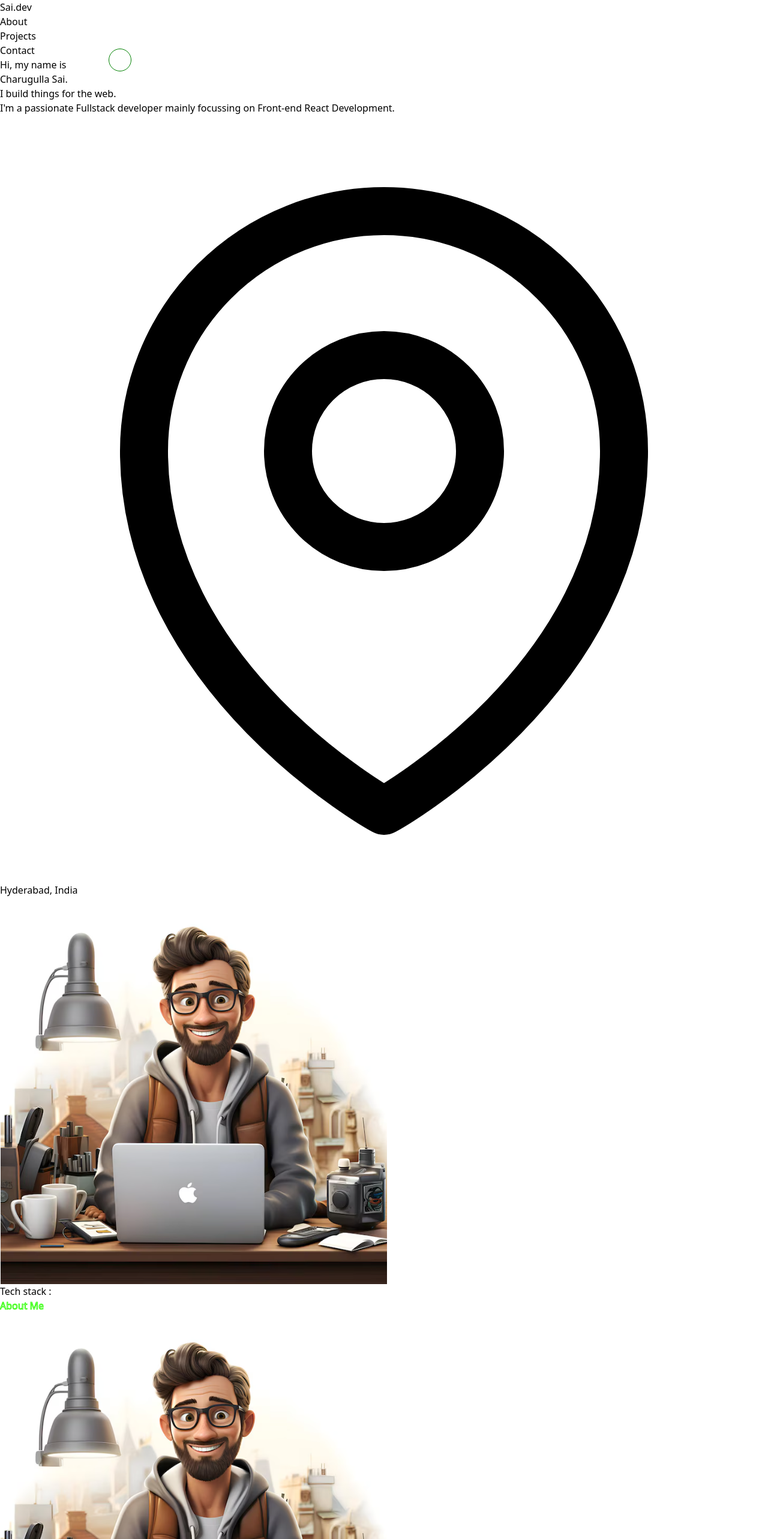
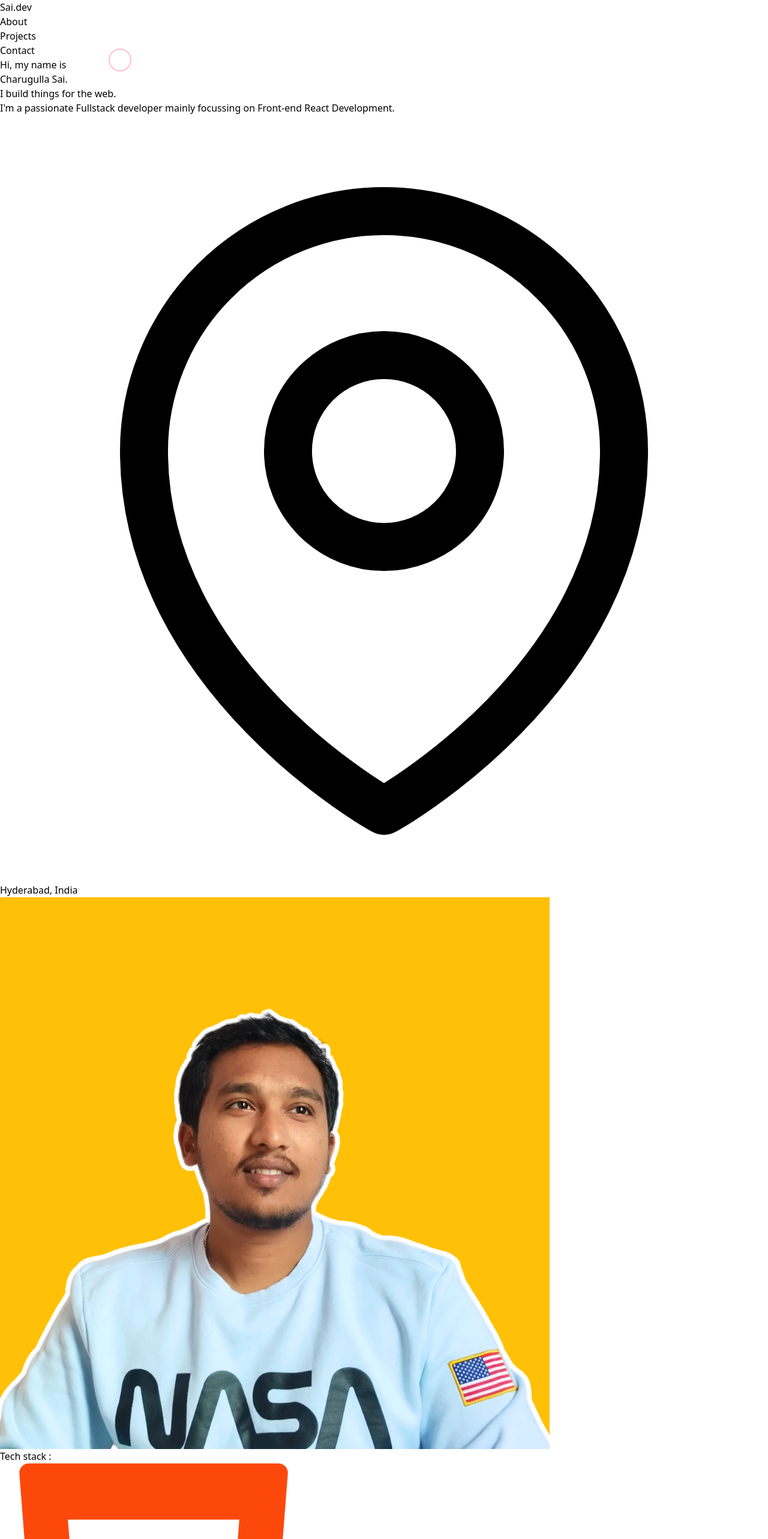
Before and after one commit to charugulla-sai/portfolio, a React (Vite) app: page / in a window 1280 px wide. Shown: the top 2566 px of the page at 60% size. Built offline with nearby package versions, Linux system fonts and the light colour scheme.

Commit message:
add tech stack in hero section and update minute styles

```diff
--- a/src/App.css
+++ b/src/App.css
@@ -0,0 +1,3 @@
+.mouse_circle{
+  z-index: -1;
+}
--- a/src/App.jsx
+++ b/src/App.jsx
@@ -14,12 +14,12 @@
   return (
     <div onMouseMove={trackMouse} className="relative ">
       <span
-        className="mouse_circle z-0 "
+        className="mouse_circle"
         style={{
           width: '38px',
           height: '38px',
           borderRadius: '50%',
-          border: '1px solid green',
+          border: '2px solid pink',
           position: 'fixed ',
           left: `${mousePosition.x}px`,
           top: `${mousePosition.y}px`, // Adjusted for scroll position
--- a/src/components/About/About.css
+++ b/src/components/About/About.css
@@ -3,8 +3,3 @@
   -webkit-text-stroke: 1px #2eff04;
   transition: all 0.2s ease-in-out;
 }
-
-.about_me_heading:hover{
-  color: #fff;
-  -webkit-text-stroke: 0px #000000;
-}
--- a/src/components/About/About.jsx
+++ b/src/components/About/About.jsx
@@ -2,9 +2,9 @@
 import './About.css';
 export default function About() {
   return (
-    <section className="bg-blue-700 w-full p-5">
-      <div className=" max-w-[1100px] mx-auto">
-        <h3 className="about_me_heading font-bold text-6xl max-w-fit mb-6">
+    <section className="about_section bg-blue-700 w-full p-5 mb-16 ">
+      <div className=" max-w-[1100px] mx-auto  ">
+        <h3 className="about_me_heading font-bold text-6xl max-w-fit mb-8 ">
           About Me
         </h3>
         <div className="flex gap-8 items-center">
@@ -12,7 +12,7 @@
             <img className="w-full" src={aiImage} />
           </div>
           <div className="about_text_box text-[#ececec] leading-7 text-[17px] w-full">
-            <p className='mb-2'>
+            <p className="mb-2">
               Welcome to my portfolio! With 2.5 years of experience as a React
               JS developer, I specialize in crafting dynamic and responsive web
               applications. From concept to execution, I'm dedicated to
--- a/src/components/Hero/Hero.jsx
+++ b/src/components/Hero/Hero.jsx
@@ -2,11 +2,29 @@
 import './Hero.css';
 import myimage from '../../img/download.png';
 import aiImage from '../../img/aiimage.png';
+import html from '../../img/html-5.png';
+import css from '../../img/css-3.png';
+import js from '../../img/js.png';
+import reactjs from '../../img/reactjs.png';
+import nodejs from '../../img/nodejs.png';
+import expressjs from '../../img/expressjs.png';
+import mongodb from '../../img/mongodb.png';
+import tailwindcss from '../../img/tailwindcss.png';
+
+const techStack = [
+  html,
+  css,
+  js,
+  reactjs,
+  tailwindcss,
+  nodejs,
+  expressjs,
+  mongodb,
+];
 export default function Hero() {
-  const [profileImg, setProfileImg] = useState(aiImage);
   return (
     <>
-      <main className="w-full  ">
+      <main className="w-full mb-16 ">
         <div className="max-w-[1100px] mx-auto  p-5 flex gap-6 justify-between items-center">
           <div className="text_box max-w-xl flex flex-col">
             <p className="text-blue-500 font-semibold">Hi, my name is</p>
@@ -14,14 +32,14 @@
             <h1 className="font-bold text-[38px] text-gray-600 mb-2">
               I build things for the web.
             </h1>
-            <p className="mb-3">
+            <p className="mb-6">
               I'm a passionate Fullstack developer mainly focussing on Front-end
               <span className="text-blue-600 font-bold text-lg"> React </span>
               Development.
             </p>
             <a
               href="https://maps.app.goo.gl/tex8kWQbtp3Rj3hTA"
-              className="flex gap-2 hover:cursor-pointer"
+              className="flex gap-2 hover:cursor-pointer z-[600]"
             >
               <svg
                 xmlns="http://www.w3.org/2000/svg"
@@ -46,21 +64,20 @@
             </a>
           </div>
           <div className="hero_image_box max-w-80 max-h-80 rounded-[50%] overflow-hidden border-solid border-black border-4 z-50">
-            <img
-              className="w-full  "
-              onMouseEnter={() => {
-                setProfileImg(myimage);
-              }}
-              onMouseLeave={() => {
-                setProfileImg(aiImage);
-              }}
-              src={profileImg}
-            />
+            <img className="w-full  " src={myimage} />
           </div>
         </div>
-        <div className="max-w-[900px] mx-auto flex justify-start p-5 items-center">
-          <p className="tech_text_box font-bold">Tech stack : </p>
-          <div className="icons"></div>
+        <div className="max-w-[1100px] mx-auto flex justify-start p-5 items-center gap-8 ">
+          <p className="tech_text_box font-bold text-xl">Tech stack : </p>
+          <div className="icons">
+            <ul className="flex gap-4">
+              {techStack.map((technology) => (
+                <li className="w-8 hover:-translate-y-2 z-[200] transition-all duration-300">
+                  <img className="w-full" src={technology} />
+                </li>
+              ))}
+            </ul>
+          </div>
         </div>
       </main>
     </>
--- a/src/components/Projects/ProjectContainer.jsx
+++ b/src/components/Projects/ProjectContainer.jsx
@@ -36,13 +36,15 @@
 
 export default function ProjectContainer() {
   return (
-    <section className="w-full bg-white">
+    <section className="w-full">
       <div className="max-w-[1100px] mx-auto p-5 ">
         <div className="mb-9">
-          <h3 className="text-xl font-semibold uppercase text-[#4446b7] border-b-2 border-b-red-200 mx-auto w-fit mb-7">
+          <h3 className="text-3xl font-semibold uppercase text-[#4446b7] border-b-2 border-b-red-200 mx-auto w-fit mb-7">
             Projects
           </h3>
-          <h4 className='text-2xl font-bold'>Each project is a unique peice of development.🧩</h4>
+          <h4 className="text-2xl font-bold">
+            Each project is a unique peice of development.🧩
+          </h4>
         </div>
         <div className="flex flex-col gap-9">
           {projects.map((project) => (
```
